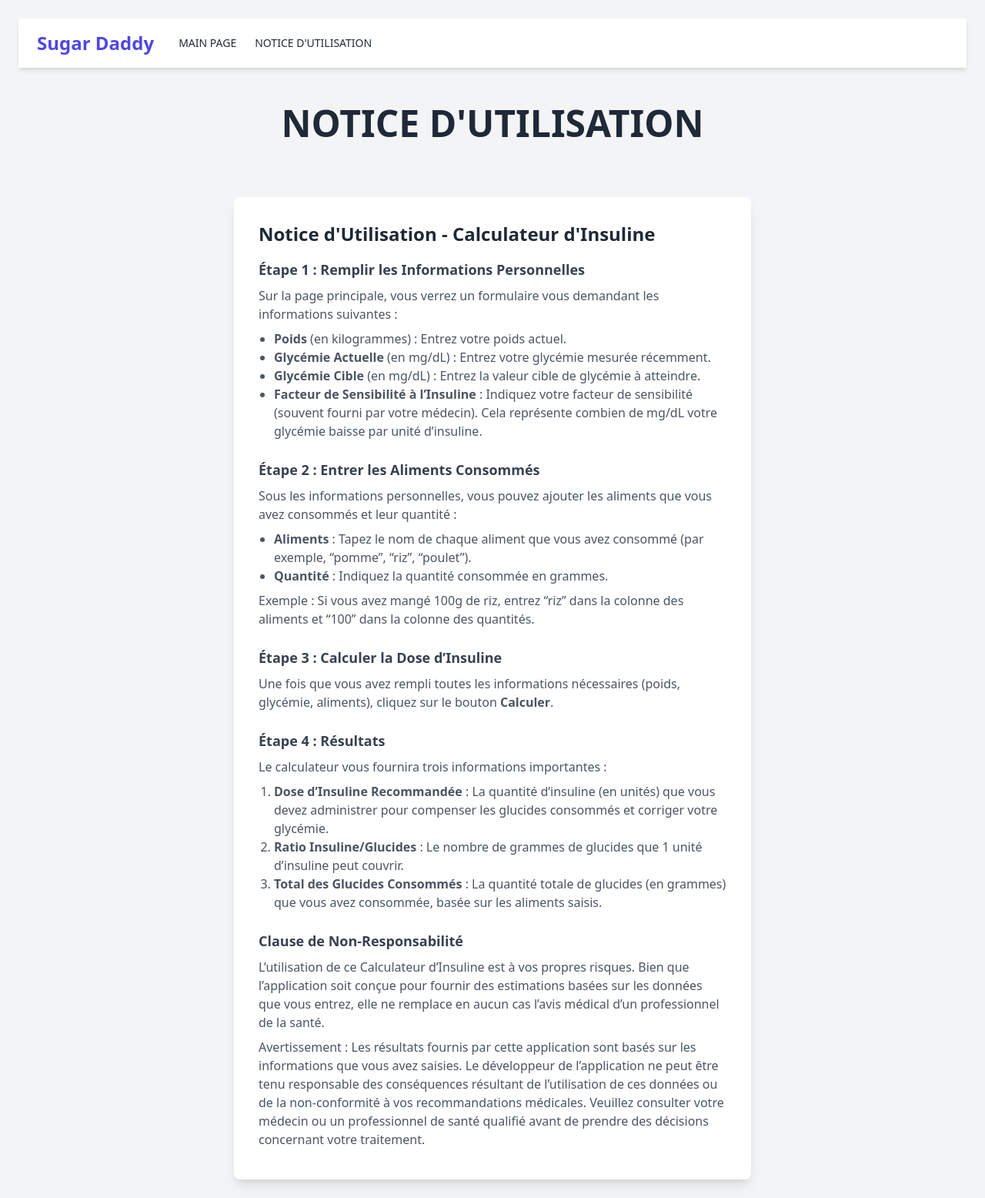
After one commit to EPSI-Leo/workshop2024-2025, a Flask app: page /about in a window 1280 px wide. The commit adds this page. Shown: the whole page at 77% size. Run offline with Flask 3, Linux system fonts and the light colour scheme; some libraries are stand-ins or nearby versions.

Commit message:
add nav bar

```diff
--- a/app.py
+++ b/app.py
@@ -26,6 +26,11 @@ def get_nutrition_info(query):
 @app.route('/')
 def index():
     return render_template("index.html")
+
+# Nouvelle page 'About'
+@app.route('/about')
+def about():
+    return render_template('About.html')
 
 # Route pour calculer la dose d'insuline
 @app.route('/calculer', methods=['POST'])
--- /dev/null
+++ b/templates/About.html
@@ -0,0 +1,115 @@
+<!DOCTYPE html>
+<html lang="en">
+<head>
+    <meta charset="UTF-8">
+    <meta name="viewport" content="width=device-width, initial-scale=1.0">
+    <title>Calculateur d'Insuline</title>
+    <!-- Intégration de Tailwind CSS via CDN -->
+    <script src="https://cdn.tailwindcss.com"></script>
+</head>
+<body class="bg-gray-100 p-6">
+
+
+<!-- Navbar -->
+<nav class="w-full bg-white shadow-md">
+  <div class="container mx-auto flex flex-wrap items-center justify-between py-4 px-6">
+
+    <!-- Logo / Main Links -->
+    <div class="flex items-center space-x-8">
+      <a href="#" class="text-2xl font-bold text-indigo-600">Sugar Daddy</a>
+      <ul class="flex items-center space-x-6 text-sm font-medium text-gray-800 uppercase">
+          <li><a class="hover:text-indigo-500 transition-colors duration-200" href="{{ url_for('index') }}">Main Page</a></li>
+          <li><a class="hover:text-indigo-500 transition-colors duration-200" href="{{ url_for('about') }}">Notice d'utilisation</a></li>
+      </ul>
+    </div>
+
+    <!-- Social Media Icons -->
+    <div class="flex items-center space-x-6 text-gray-600">
+      <a href="#" class="hover:text-indigo-500 transition-colors duration-200">
+        <i class="fab fa-facebook text-xl"></i>
+      </a>
+      <a href="#" class="hover:text-indigo-500 transition-colors duration-200">
+        <i class="fab fa-instagram text-xl"></i>
+      </a>
+      <a href="#" class="hover:text-indigo-500 transition-colors duration-200">
+        <i class="fab fa-twitter text-xl"></i>
+      </a>
+      <a href="#" class="hover:text-indigo-500 transition-colors duration-200">
+        <i class="fab fa-linkedin text-xl"></i>
+      </a>
+    </div>
+  </div>
+</nav>
+<!-- FinNavbar -->
+
+   <!-- Text Header -->
+<header class="w-full container mx-auto">
+    <div class="flex flex-col items-center py-12">
+        <a class="font-bold text-gray-800 uppercase hover:text-gray-700 text-5xl animate-bounce animate-fade-in" href="#">
+            Notice d'utilisation
+         </a>
+        <p class="text-lg text-gray-600"></p>
+    </div>
+</header>
+
+<!-- animation -->
+<style>
+@keyframes fadeIn {
+  0% { opacity: 0; transform: translateY(-20px); }
+  100% { opacity: 1; transform: translateY(0); }
+}
+
+/* Adding the custom animation to Tailwind */
+.animate-fade-in {
+  animation: fadeIn 1.5s ease-out forwards;
+}
+</style>
+
+
+<div class="max-w-2xl mx-auto bg-white shadow-lg rounded-lg p-8 mt-6">
+    <h2 class="text-2xl font-bold text-gray-800 mb-4">Notice d'Utilisation - Calculateur d'Insuline</h2>
+
+    <div class="mb-6">
+        <h3 class="text-lg font-semibold text-gray-700 mb-2">Étape 1 : Remplir les Informations Personnelles</h3>
+        <p class="text-gray-600 mb-2">Sur la page principale, vous verrez un formulaire vous demandant les informations suivantes :</p>
+        <ul class="list-disc pl-5 text-gray-600">
+            <li><strong>Poids</strong> (en kilogrammes) : Entrez votre poids actuel.</li>
+            <li><strong>Glycémie Actuelle</strong> (en mg/dL) : Entrez votre glycémie mesurée récemment.</li>
+            <li><strong>Glycémie Cible</strong> (en mg/dL) : Entrez la valeur cible de glycémie à atteindre.</li>
+            <li><strong>Facteur de Sensibilité à l’Insuline</strong> : Indiquez votre facteur de sensibilité (souvent fourni par votre médecin). Cela représente combien de mg/dL votre glycémie baisse par unité d’insuline.</li>
+        </ul>
+    </div>
+
+    <div class="mb-6">
+        <h3 class="text-lg font-semibold text-gray-700 mb-2">Étape 2 : Entrer les Aliments Consommés</h3>
+        <p class="text-gray-600 mb-2">Sous les informations personnelles, vous pouvez ajouter les aliments que vous avez consommés et leur quantité :</p>
+        <ul class="list-disc pl-5 text-gray-600">
+            <li><strong>Aliments</strong> : Tapez le nom de chaque aliment que vous avez consommé (par exemple, “pomme”, “riz”, “poulet”).</li>
+            <li><strong>Quantité</strong> : Indiquez la quantité consommée en grammes.</li>
+        </ul>
+        <p class="text-gray-600 mt-2">Exemple : Si vous avez mangé 100g de riz, entrez “riz” dans la colonne des aliments et “100” dans la colonne des quantités.</p>
+    </div>
+
+    <div class="mb-6">
+        <h3 class="text-lg font-semibold text-gray-700 mb-2">Étape 3 : Calculer la Dose d’Insuline</h3>
+        <p class="text-gray-600 mb-2">Une fois que vous avez rempli toutes les informations nécessaires (poids, glycémie, aliments), cliquez sur le bouton <strong>Calculer</strong>.</p>
+    </div>
+
+    <div class="mb-6">
+        <h3 class="text-lg font-semibold text-gray-700 mb-2">Étape 4 : Résultats</h3>
+        <p class="text-gray-600 mb-2">Le calculateur vous fournira trois informations importantes :</p>
+        <ol class="list-decimal pl-5 text-gray-600">
+            <li><strong>Dose d’Insuline Recommandée</strong> : La quantité d’insuline (en unités) que vous devez administrer pour compenser les glucides consommés et corriger votre glycémie.</li>
+            <li><strong>Ratio Insuline/Glucides</strong> : Le nombre de grammes de glucides que 1 unité d’insuline peut couvrir.</li>
+            <li><strong>Total des Glucides Consommés</strong> : La quantité totale de glucides (en grammes) que vous avez consommée, basée sur les aliments saisis.</li>
+        </ol>
+    </div>
+
+    <div class="mt-6">
+        <h3 class="text-lg font-semibold text-gray-700 mb-2">Clause de Non-Responsabilité</h3>
+        <p class="text-gray-600 mb-2">L’utilisation de ce Calculateur d’Insuline est à vos propres risques. Bien que l’application soit conçue pour fournir des estimations basées sur les données que vous entrez, elle ne remplace en aucun cas l’avis médical d’un professionnel de la santé.</p>
+        <p class="text-gray-600 mb-2">Avertissement : Les résultats fournis par cette application sont basés sur les informations que vous avez saisies. Le développeur de l’application ne peut être tenu responsable des conséquences résultant de l’utilisation de ces données ou de la non-conformité à vos recommandations médicales. Veuillez consulter votre médecin ou un professionnel de santé qualifié avant de prendre des décisions concernant votre traitement.</p>
+    </div>
+</div>
+</body>
+</html>
```
Also changed, not shown: templates/index.html (+57 -1 lines).
